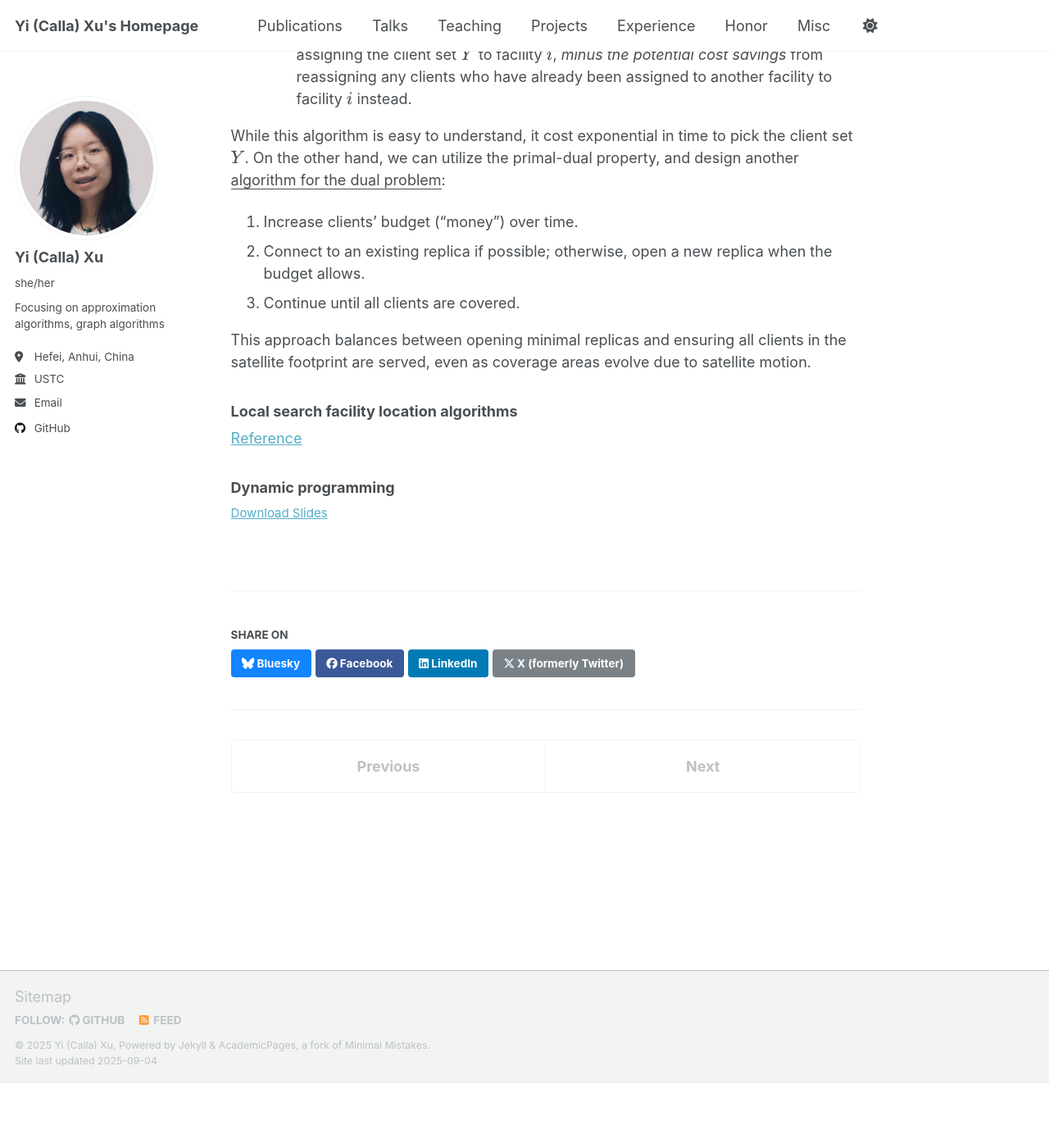
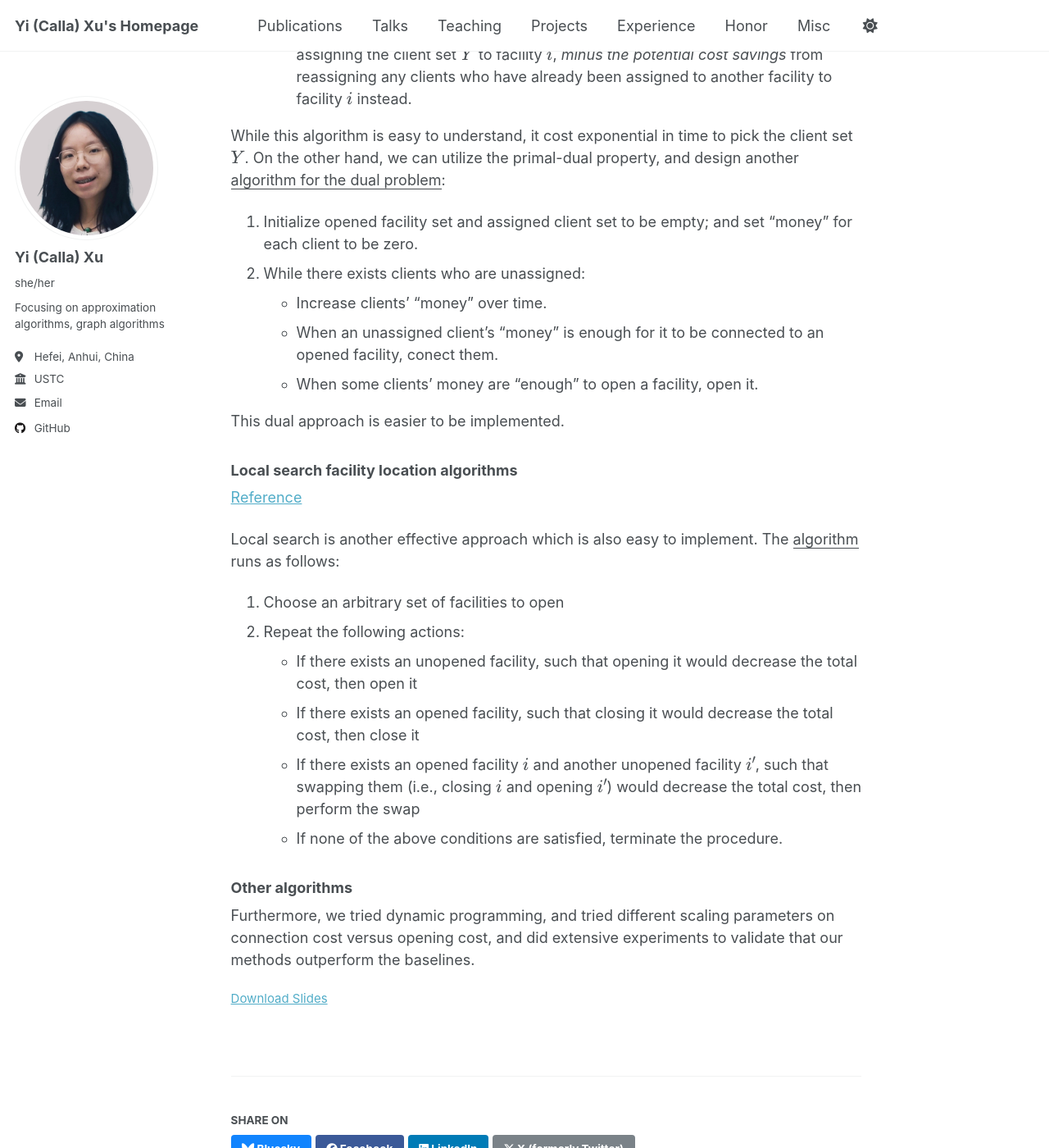
Before and after one commit to yixu-cs/yixu-cs.github.io, a Jekyll site: the page built from _publications/2025-arxiv-LEO-CDN.md, in a window 1280 px wide and 1400 px high, scrolled down 1800 px. Shown: the whole window at 82% size. Built offline with Jekyll 4.4.1, drawn with Linux system fonts in a browser that asks for light colours; a script that is not in the unit is left out; before the commit the page ends 3121 px from its top, so only the background shows below that; some of the changed text lies outside the part shown.

Commit message:
paper-CDN finished

```diff
--- a/_publications/2025-arxiv-LEO-CDN.md
+++ b/_publications/2025-arxiv-LEO-CDN.md
@@ -50,21 +50,34 @@ Among all the LEO satellites, we choose and *open* several of them as facilities
 
 The <u>original greedy algorithm</u> runs as follows:
 
-1. Initialize opened facility set and unassigned client set to be empty
-2. While there exists clients who are not unassigned:
+1. Initialize opened facility set and assigned client set to be empty
+2. While there exists clients who are unassigned:
   - Pick a facility $$i$$ and an unassigned client set $$Y$$ such that $$\frac{\text{open cost for }i+\text{net connection cost}}{\text{size of }Y}$$ is minimized
   - **Net connection cost** is defined as the total connection cost incurred when assigning the client set $$Y$$ to facility $$i$$, *minus the potential cost savings* from reassigning any clients who have already been assigned to another facility to facility $$i$$ instead.
 
 While this algorithm is easy to understand, it cost exponential in time to pick the client set $$Y$$. On the other hand, we can utilize the primal-dual property, and design another <u>algorithm for the dual problem</u>:
 
-1. Increase clients' budget ("money") over time.
-2. Connect to an existing replica if possible; otherwise, open a new replica when the budget allows.
-3. Continue until all clients are covered.
+1. Initialize opened facility set and assigned client set to be empty; and set "money" for each client to be zero.
+2. While there exists clients who are unassigned:
+  - Increase clients' "money" over time.
+  - When an unassigned client's "money" is enough for it to be connected to an opened facility, conect them.
+  - When some clients' money are "enough" to open a facility, open it.
 
-This approach balances between opening minimal replicas and ensuring all clients in the satellite footprint are served, even as coverage areas evolve due to satellite motion.
+This dual approach is easier to be implemented.
 
 ### Local search facility location algorithms
 
 [Reference](https://www.cs.dartmouth.edu/~deepc/LecNotes/Appx/2b.%20Local%20Search%20Algorithms%20for%20Facility%20Location.pdf)
 
-### Dynamic programming
+Local search is another effective approach which is also easy to implement. The <u>algorithm</u> runs as follows:
+
+1. Choose an arbitrary set of facilities to open
+2. Repeat the following actions:
+  - If there exists an unopened facility, such that opening it would decrease the total cost, then open it
+  - If there exists an opened facility, such that closing it would decrease the total cost, then close it
+  - If there exists an opened facility $$i$$ and another unopened facility $$i'$$, such that swapping them (i.e., closing $$i$$ and opening $$i'$$) would decrease the total cost, then perform the swap
+  - If none of the above conditions are satisfied, terminate the procedure.
+
+### Other algorithms
+
+Furthermore, we tried dynamic programming, and tried different scaling parameters on connection cost versus opening cost, and did extensive experiments to validate that our methods outperform the baselines.
```
